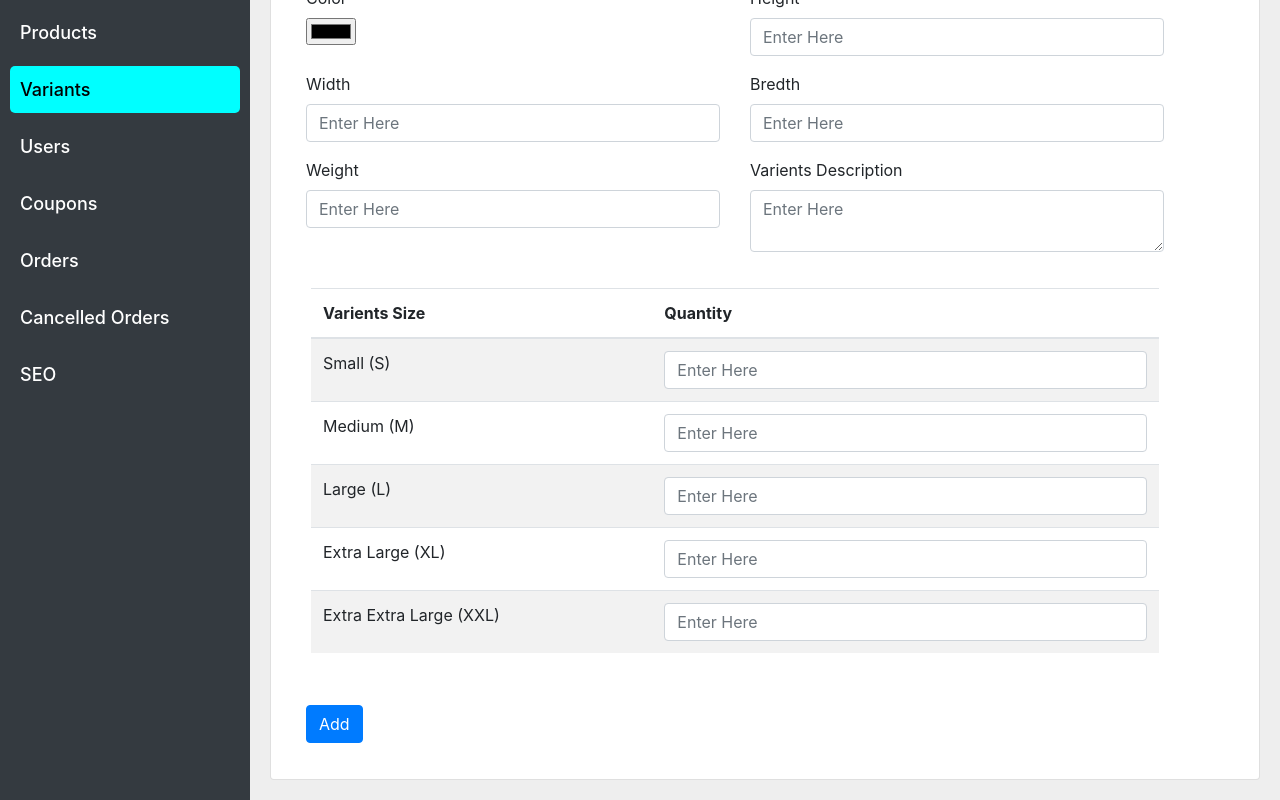
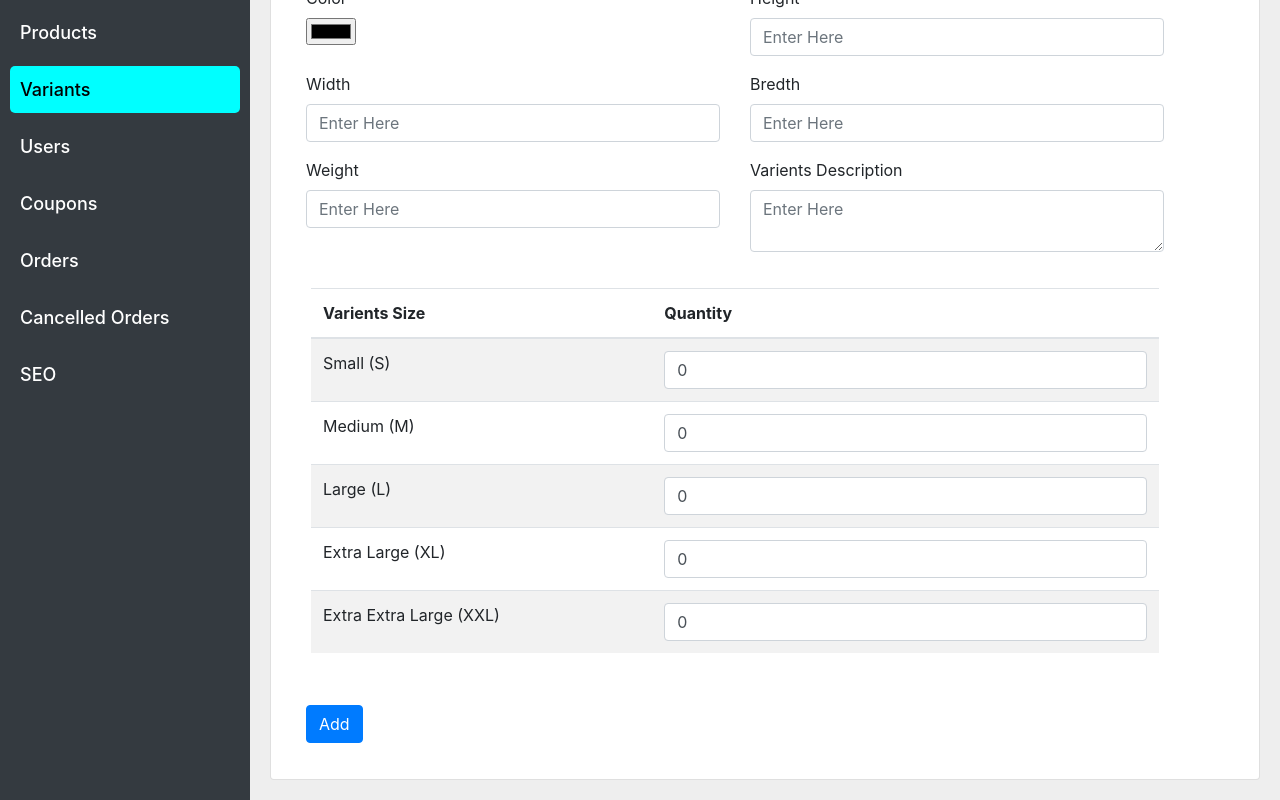
Before and after one commit to SarveshG2002/FashionHub, a React (Vite) app: page /admin/varients in a window 1280 px wide. Shown: the part 334-1134 px from the top of the page. Built offline with nearby package versions, Linux system fonts and the light colour scheme; no server answers; sample sign-in values are in the browser's storage.

Commit message:
Varient Page Updated

```diff
--- a/src/pages/VariantsPage.jsx
+++ b/src/pages/VariantsPage.jsx
@@ -11,12 +11,17 @@ function Component() {
     const [regularPrice, setRegularPrice] = useState("");
     const [sellingPrice, setSellingPrice] = useState("");
     const [color, setColor] = useState("");
-    const [instock, setInstock] = useState("");
     const [height, setHeight] = useState("");
     const [width, setWidth] = useState("");
     const [bredth, setBredth] = useState("");
     const [weight, setWeight] = useState("");
     const [varientDesc, setVarientDesc] = useState("");
+    const [smallSizeQuantity, setSmallSizeQuantity] = useState("0");
+    const [mediumSizeQuantity, setMediumSizeQuantity] = useState("0");
+    const [largeSizeQuantity, setLargeSizeQuantity] = useState("0");
+    const [extraLargeSizeQuantity, setExtraLargeSizeQuantity] = useState("0");
+    const [extraExtraLargeSizeQuantity, setExtraExtraLargeSizeQuantity] = useState("0");
+
     useEffect(() => {
         initiate();
     }, []);
@@ -193,8 +198,8 @@ function Component() {
                                                     id="smallSizeQuantity"
                                                     name="smallSizeQuantity"
                                                     placeholder="Enter Here"
-                                                    value={weight}
-                                                    onChange={(e) => setWeight(e.target.value)}
+                                                    value={smallSizeQuantity}
+                                                    onChange={(e) => setSmallSizeQuantity(e.target.value)}
                                                 />
                                             </td>
                                         </tr>
@@ -209,8 +214,8 @@ function Component() {
                                                     id="mediumSizeQuantity"
                                                     name="mediumSizeQuantity"
                                                     placeholder="Enter Here"
-                                                    value={weight}
-                                                    onChange={(e) => setWeight(e.target.value)}
+                                                    value={mediumSizeQuantity}
+                                                    onChange={(e) => setMediumSizeQuantity(e.target.value)}
                                                 />
                                             </td>
                                         </tr>
@@ -225,8 +230,8 @@ function Component() {
                                                     id="largeSizeQuantity"
                                                     name="largeSizeQuantity"
                                                     placeholder="Enter Here"
-                                                    value={weight}
-                                                    onChange={(e) => setWeight(e.target.value)}
+                                                    value={largeSizeQuantity}
+                                                    onChange={(e) => setLargeSizeQuantity(e.target.value)}
                                                 />
                                             </td>
                                         </tr>
@@ -241,8 +246,8 @@ function Component() {
                                                     id="extraLargeSizeQuantity"
                                                     name="extraLargeSizeQuantity"
                                                     placeholder="Enter Here"
-                                                    value={weight}
-                                                    onChange={(e) => setWeight(e.target.value)}
+                                                    value={extraLargeSizeQuantity}
+                                                    onChange={(e) => setExtraLargeSizeQuantity(e.target.value)}
                                                 />
                                             </td>
                                         </tr>
@@ -257,8 +262,8 @@ function Component() {
                                                     id="extraExtraLargeSizeQuantity"
                                                     name="extraExtraLargeSizeQuantity"
                                                     placeholder="Enter Here"
-                                                    value={weight}
-                                                    onChange={(e) => setWeight(e.target.value)}
+                                                    value={extraExtraLargeSizeQuantity}
+                                                    onChange={(e) => setExtraExtraLargeSizeQuantity(e.target.value)}
                                                 />
                                             </td>
                                         </tr>
```
